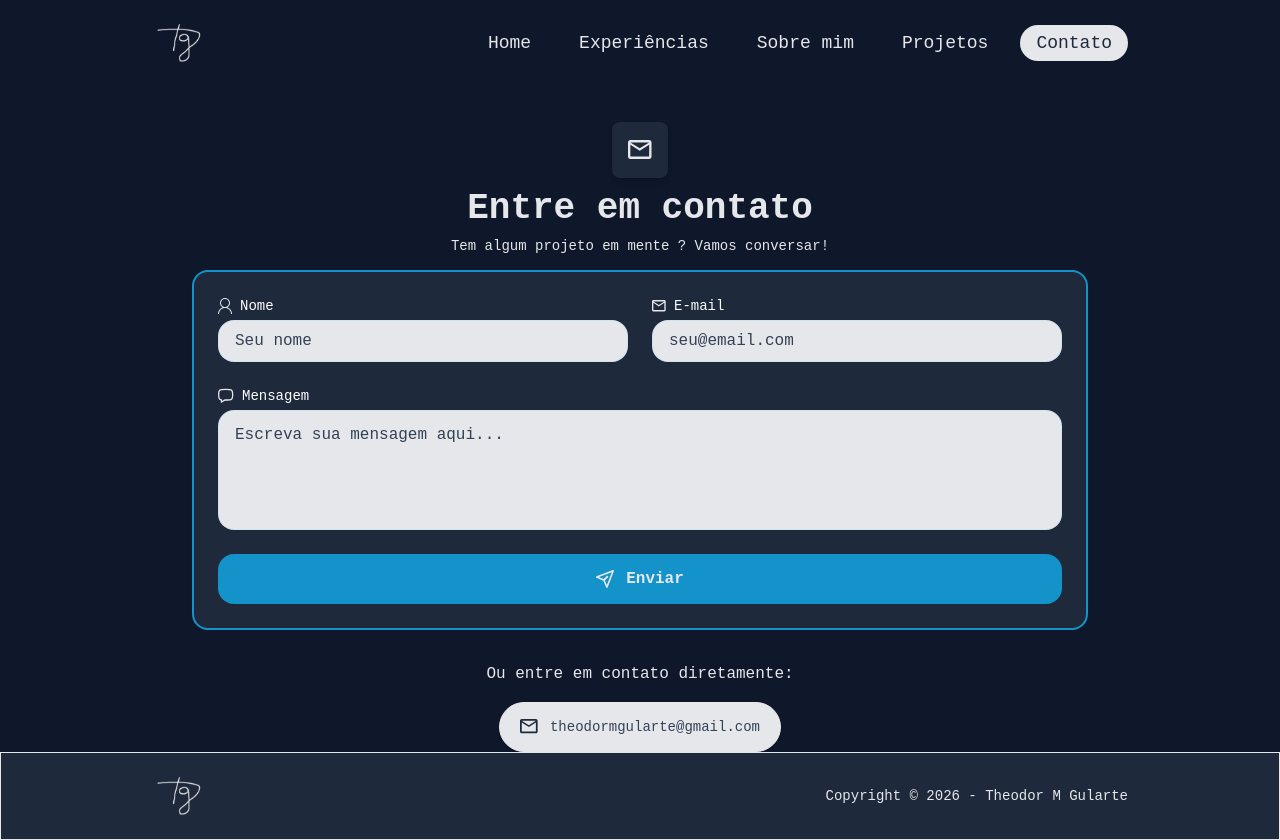
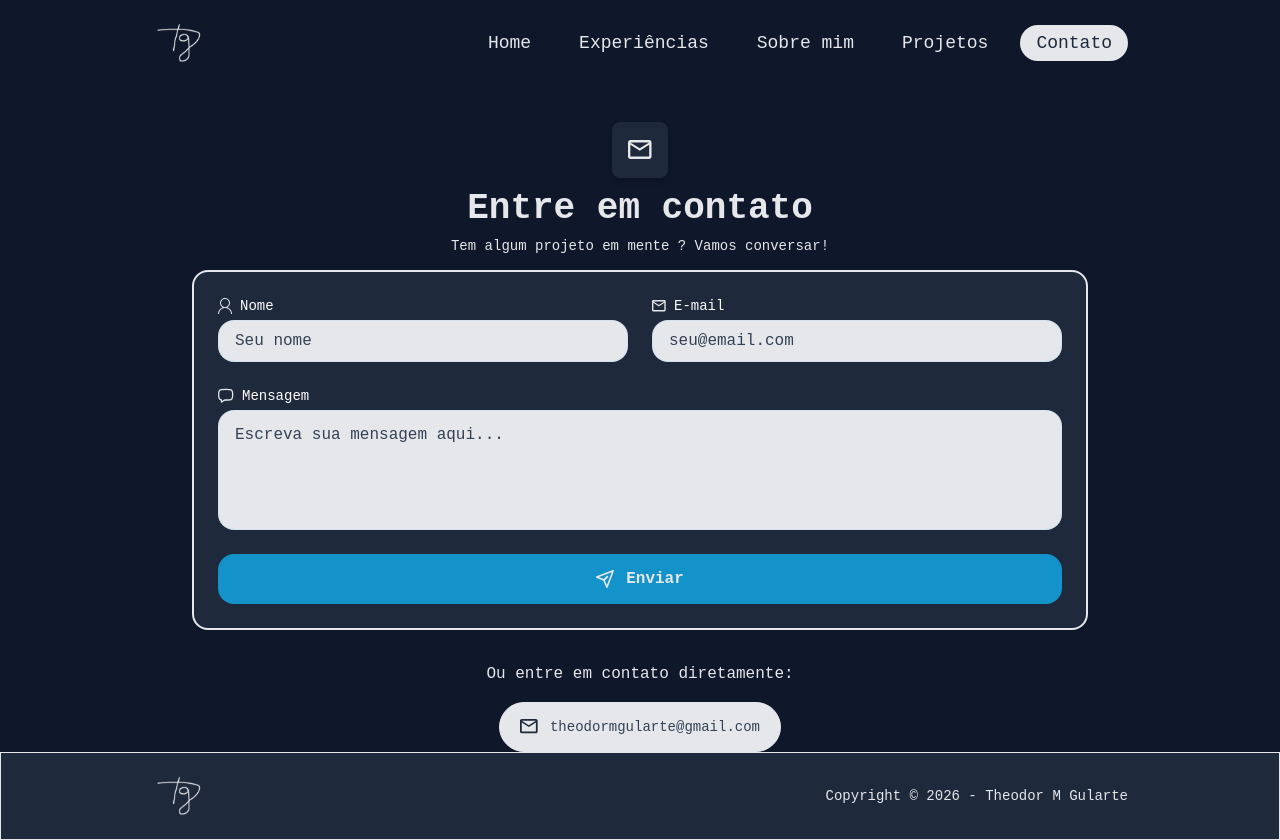
Before and after one commit to thgularte/portfolio, a Next.js app: page /contact in a window 1280 px wide. Built offline with nearby package versions, Linux system fonts and the light colour scheme.

Commit message:
style: ajuste cor da borda

```diff
--- a/components/FormEmail/index.tsx
+++ b/components/FormEmail/index.tsx
@@ -16,7 +16,7 @@ export default function FormEmail() {
         max-w-4xl
         mx-auto
         bg-slate_dark
-        border-2 border-cyan_stronger
+        border-2 border-gray_light
         rounded-2xl
         p-6
         flex flex-col gap-6
```
